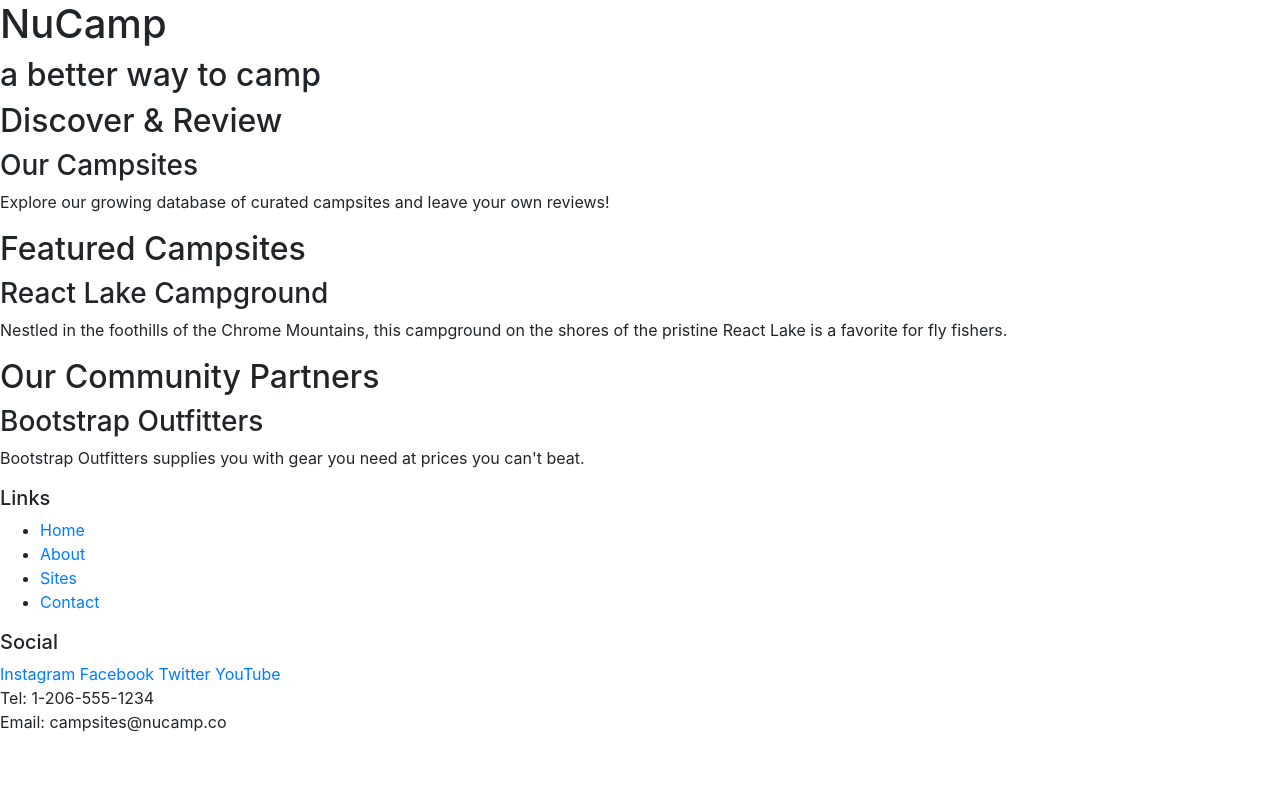
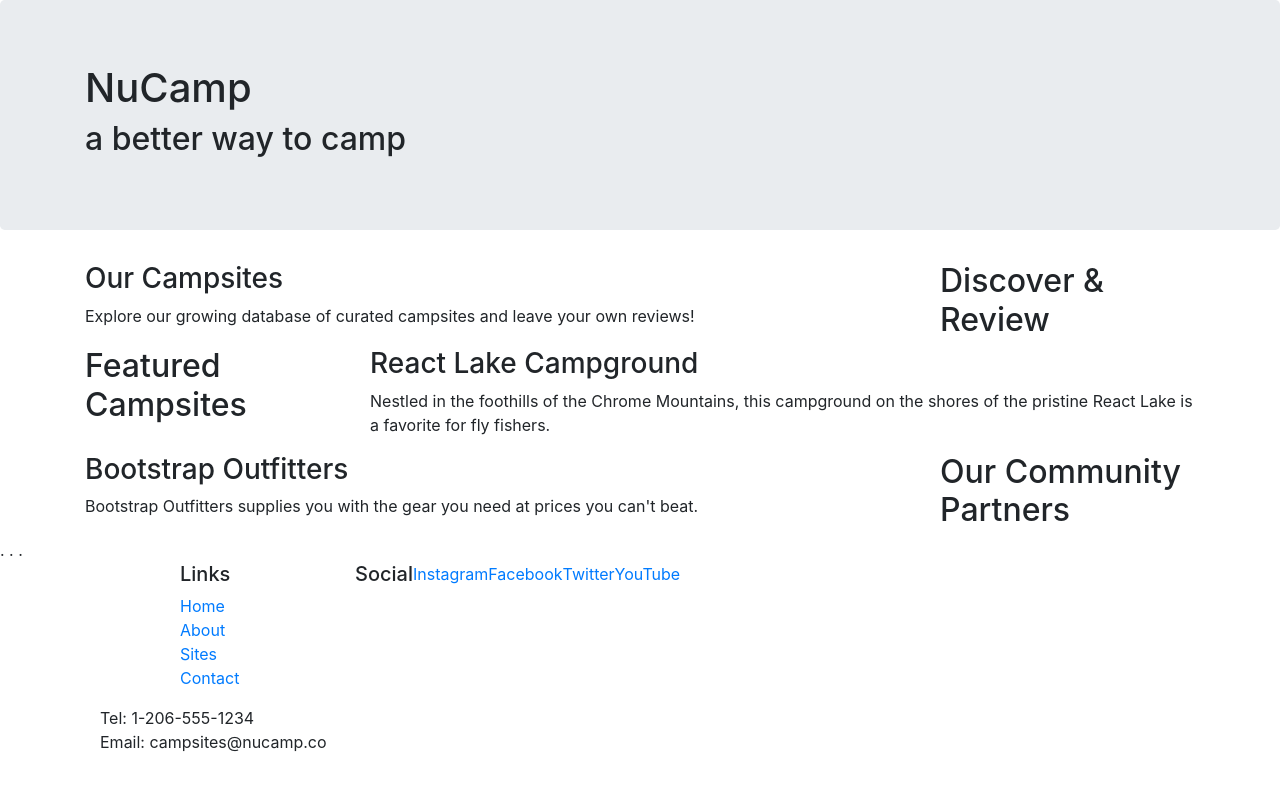
Before and after one commit to jbwidney/NuCamp-Camp-Site, a website: page index.html in a window 1280 px wide. Drawn offline with nearby package versions, Linux system fonts and the light colour scheme.

Commit message:
CSS Grid

```diff
--- a/index.html
+++ b/index.html
@@ -11,35 +11,56 @@
 
 <body>
 
-    <header>
-        <div>
+    <header class="jumbotron">
+        <div class="container">
+            <div class="row">
+                <div class="col">
             <h1>NuCamp</h1>
             <h2>a better way to camp </h2>
                 </div>
+            </div>
+        </div>
     </header>
 
-    <div>
+    <div class="container">
+        <div class="row">
+            <div class="col-sm-4 order-sm-last col-md-3">
                 <h2>Discover & Review</h2>
+            </div>
+            <div class="col">
                 <h3>Our Campsites</h3>
                 <p>Explore our growing database of curated campsites and leave your own reviews!</p>
             </div>
-
-    <div>
-        <h2>Featured Campsites</h2>
-        <h3>React Lake Campground</h3>
-        <p> Nestled in the foothills of the Chrome Mountains, this campground on the shores of the pristine React Lake is a favorite for fly fishers.</p>
         </div>
 
-    <div>
-        <h2>Our Community Partners</h2>
-        <h3>Bootstrap Outfitters</h3>
-        <p>Bootstrap Outfitters supplies you with gear you need at prices you can't beat. </p>
+        <div class="row">
+            <div class="col-sm-4 col-md-3">
+                <h2>Featured Campsites</h2>
+            </div>
+            <div class="col">
+                <h3>React Lake Campground</h3>
+        		<p>Nestled in the foothills of the Chrome Mountains, this campground on the shores of the pristine React Lake is a favorite for fly fishers.</p>
+   			</div>
         </div>
 
+        <div class="row">
+            <div class="col-sm-4 order-sm-last col-md-3">
+                <h2>Our Community Partners</h2>
+            </div>
+            <div class="col">
+                <h3>Bootstrap Outfitters</h3>
+        		<p>Bootstrap Outfitters supplies you with the gear you need at prices you can't beat.</p>
+            </div>
+        </div>
+    </div>
+. . .
+
     <footer>
-        <div>
+        <div class="container">
+            <div class="row">
+                <div class="col-4 col-sm-2 offset-1">
             <h5>Links</h5>
-            <ul>
+            <ul class="list-unstyled">
                 <li> <a href="#">Home</a></li>
                 <li><a href ="#">About</a></li>
                 <li><a href = "#">Sites</a></li>
@@ -47,15 +68,18 @@
             </ul>
         </div>
         <div>
+        </div class="col-6 col-sm-5">
             <h5>Social</h5>
             <a href="http://instagram.com/">Instagram</a>
             <a href="http://facebook.com/">Facebook</a>
             <a href="http://twitter.com/">Twitter</a>
             <a href="http://youtube.com/">YouTube</a>
         </div>
-        <div>
+        <div class="col-sm-4">
             Tel: 1-206-555-1234 <br />
             Email: campsites@nucamp.co
+        </div>
+    </div>
  </div>
     </footer>
 
```
Lines whose indentation alone changed are shown as unchanged.
